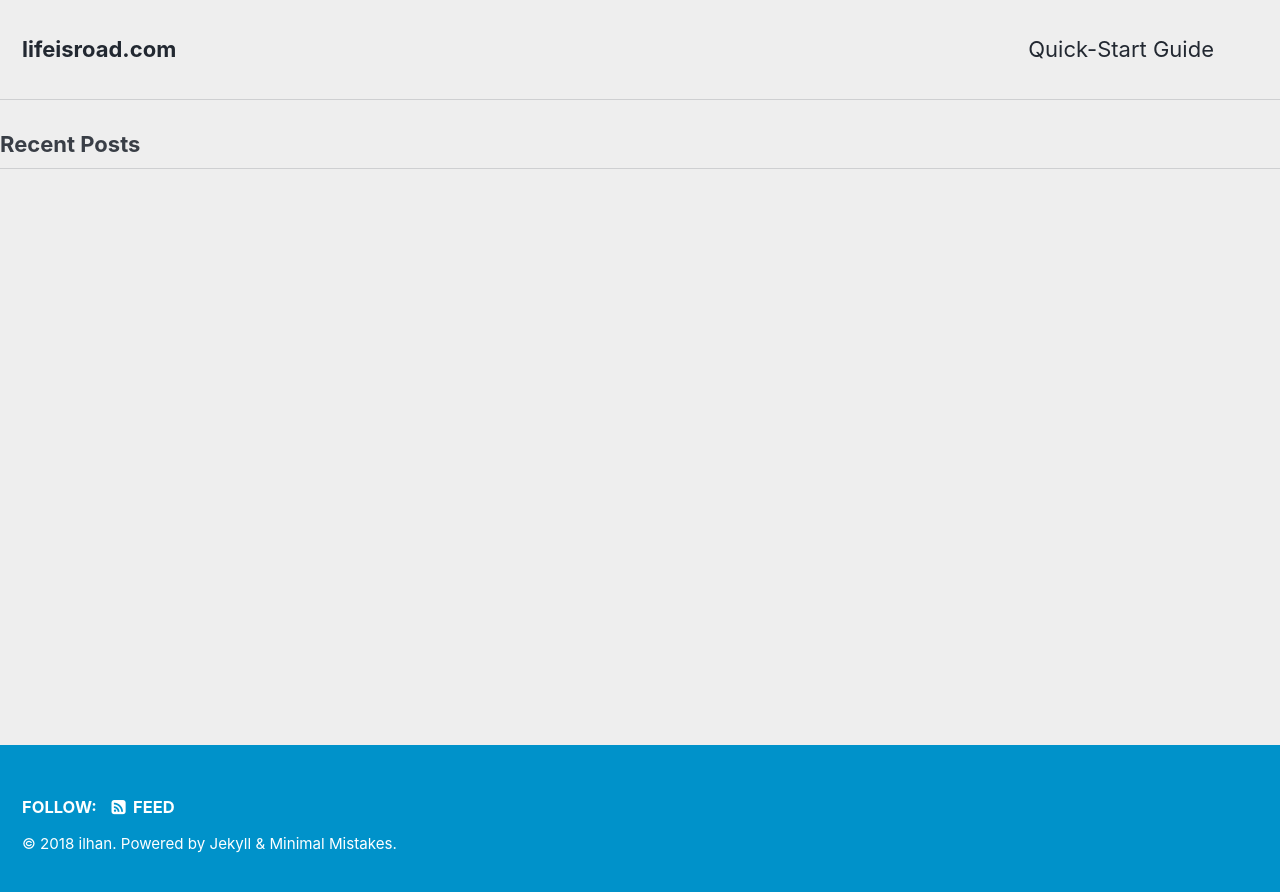
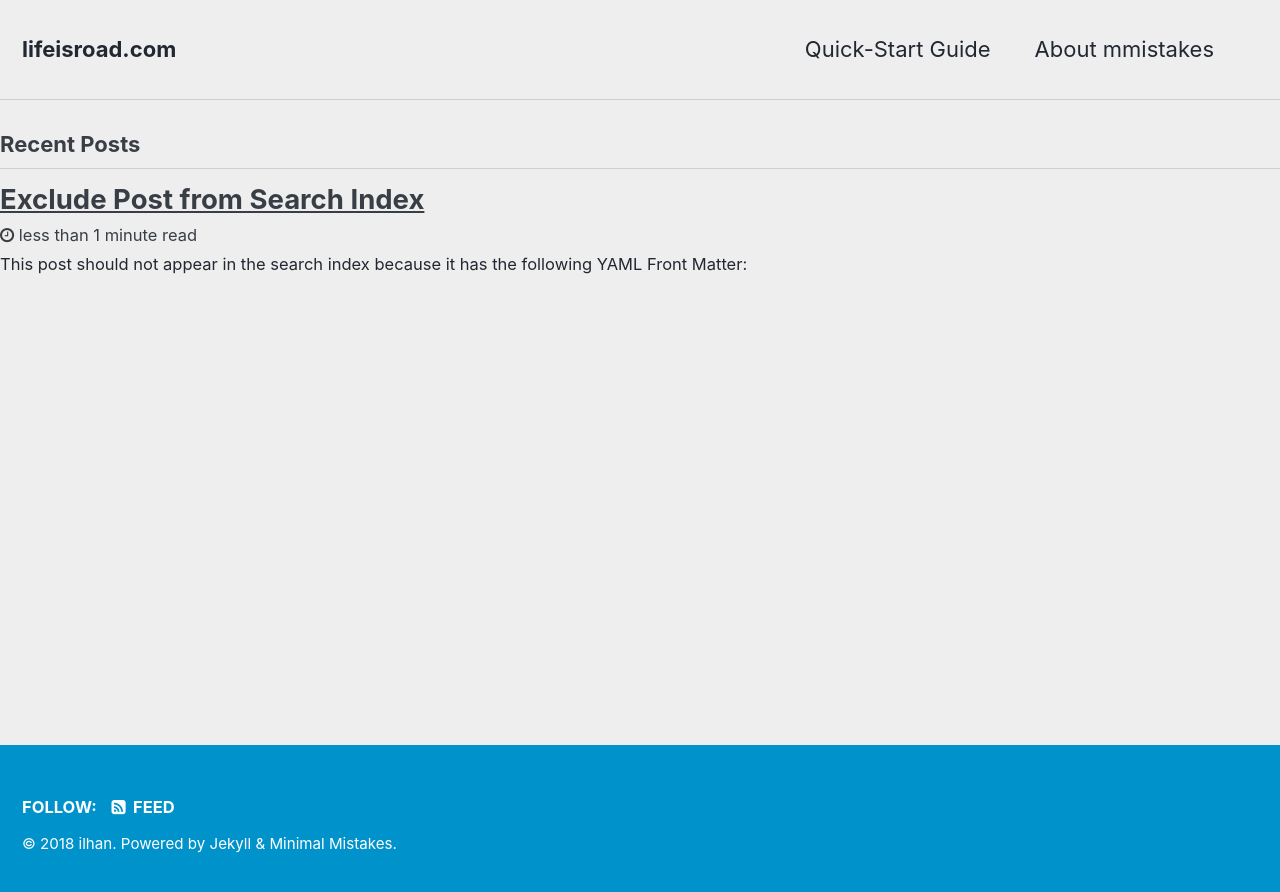
Before and after one commit to ilhangoren/ilhangoren.github.io, a Jekyll site: the page built from index.html, in a window 1280 px wide. Shown: the top 892 px of the page. Built offline with Jekyll 4.4.1, drawn with Linux system fonts in a browser that asks for light colours; the list of posts is cut into pages by our own code.

````diff
--- a/Gemfile
+++ b/Gemfile
@@ -1,2 +1,3 @@
 source "https://rubygems.org"
+gem 'jekyll-archives'
 gemspec
--- a/_config.yml
+++ b/_config.yml
@@ -191,6 +191,7 @@ plugins:
   - jekyll-gist
   - jekyll-feed
   - jemoji
+  - jekyll-archives
 
 # mimic GitHub Pages with --safe
 whitelist:
@@ -248,6 +249,11 @@ defaults:
       layout: single
       author_profile: true
       read_time: true
-      comments: # true
+      comments: true
+      comments:
+        provider: "disqus"
+        disqus:
+          shortname: "lifeisroad-com"
       share: true
       related: true
+search : true
--- a/_data/navigation.yml
+++ b/_data/navigation.yml
@@ -2,11 +2,11 @@
 main:
   - title: "Quick-Start Guide"
     url: https://mmistakes.github.io/minimal-mistakes/docs/quick-start-guide/
-  # - title: "About"
-  #   url: https://mmistakes.github.io/minimal-mistakes/about/
-  # - title: "Sample Posts"
-  #   url: /year-archive/
-  # - title: "Sample Collections"
-  #   url: /collection-archive/
-  # - title: "Sitemap"
-  #   url: /sitemap/
+  - title: "About mmistakes"
+    url: https://mmistakes.github.io/minimal-mistakes/about/
+#  - title: "Post sample"
+#    url: /year-archive/
+#  - title: "Archive"
+#    url: /collection-archive/
+#  - title: "Sitemap"
+#   url: /sitemap/
--- /dev/null
+++ b/_posts/2017-11-28-post-exclude-search.md
@@ -0,0 +1,13 @@
+---
+title:  "Exclude Post from Search Index"
+search: false
+categories:
+  - Jekyll
+layout: single
+---
+
+This post should not appear in the search index because it has the following YAML Front Matter:
+
+```yaml
+search: false
+```
````
Also changed, not shown: Gemfile.lock, minimal-mistakes-jekyll.gemspec, 6 other files.
